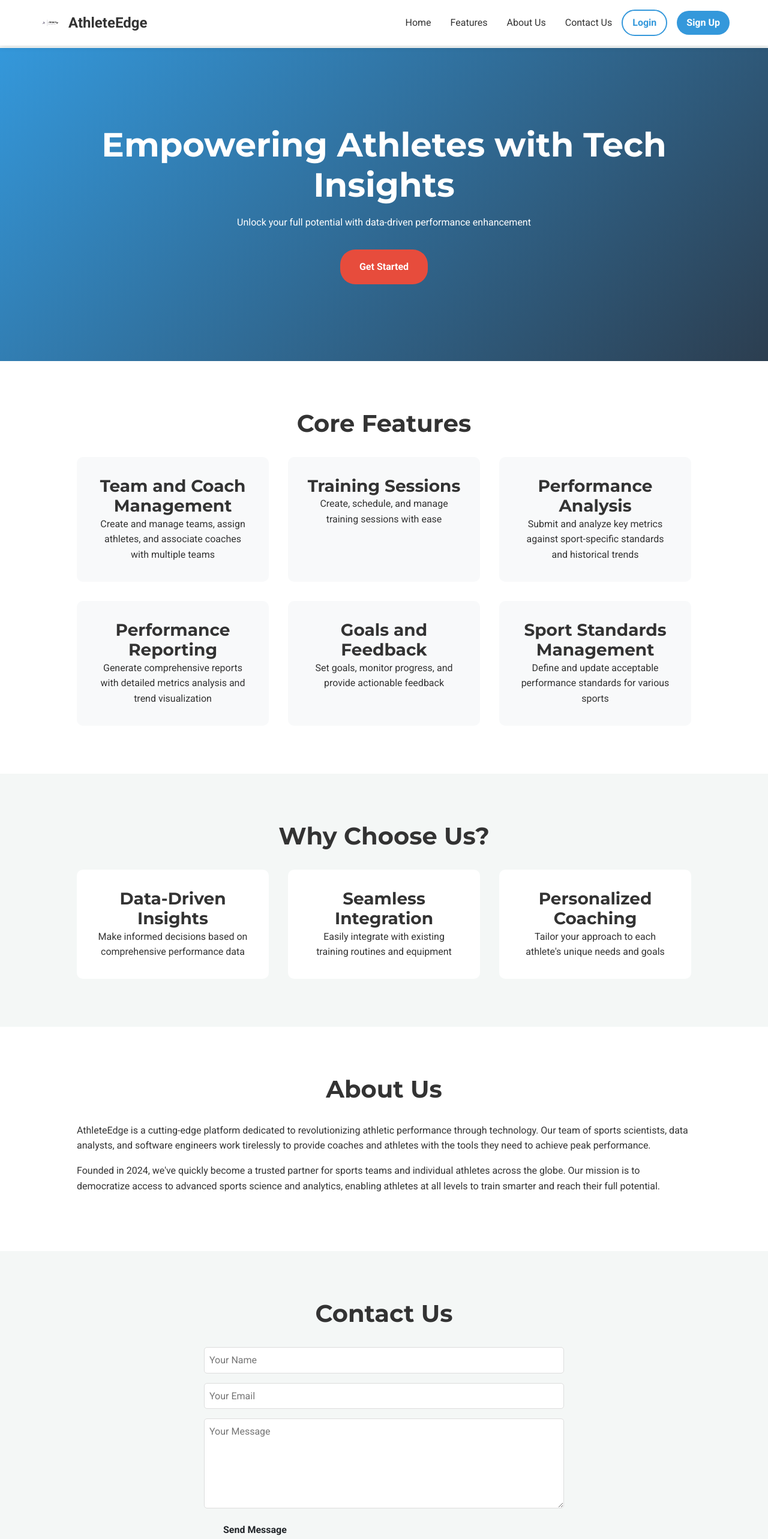
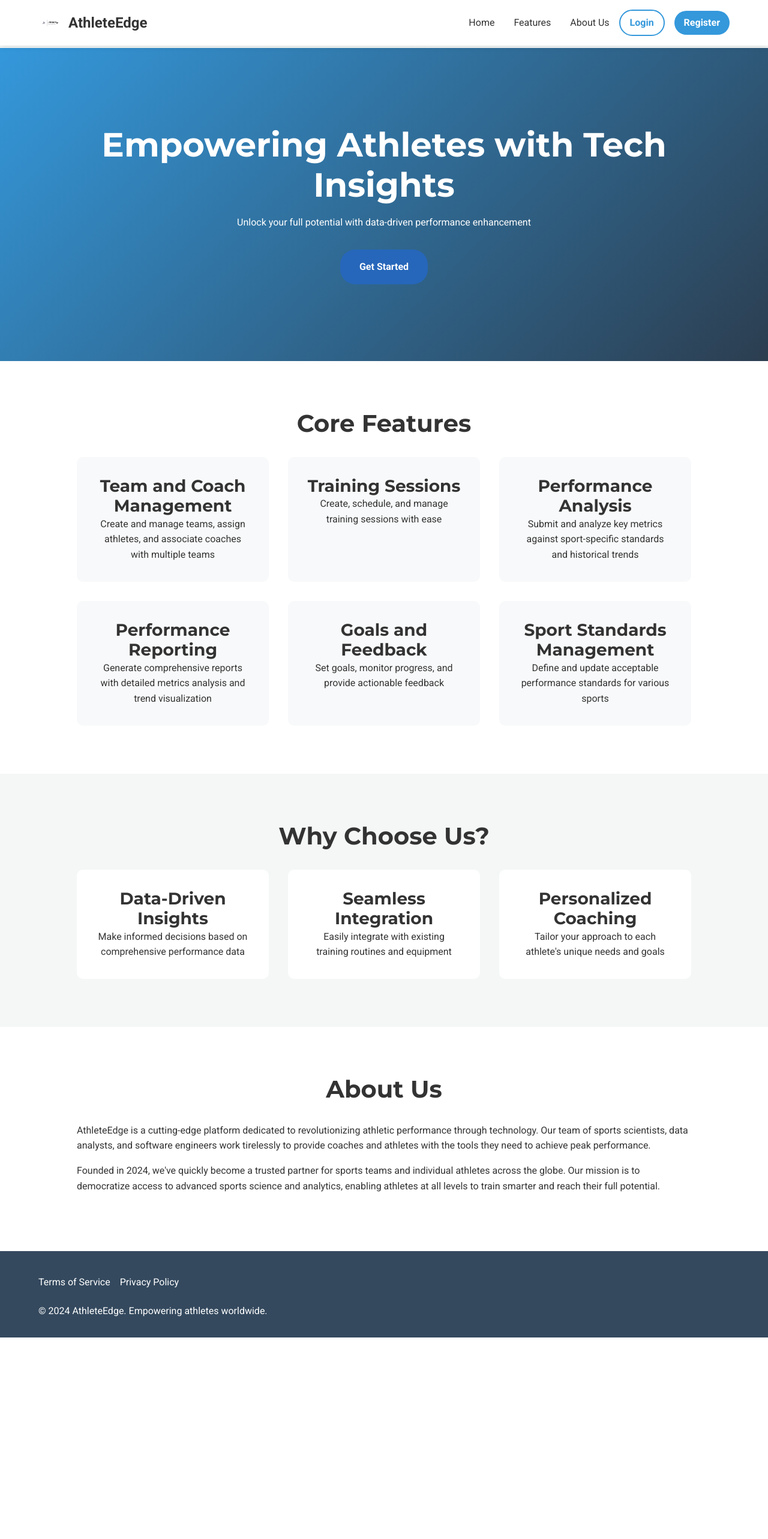
Before and after one commit to Aleenaj33/capstone, an Angular app in the folder frontend/: page /home in a window 1280 px wide. Shown: the top 2566 px of the page at 60% size. After the commit the page ends 2230 px from the top, so only its background shows below. Built offline with nearby package versions, Linux system fonts and the light colour scheme.

Commit message:
Updated home page

```diff
--- a/frontend/src/app/components/dashboard/dashboard.component.css
+++ b/frontend/src/app/components/dashboard/dashboard.component.css
@@ -331,7 +331,7 @@
   width: 150px;
   height: 150px;
   margin: 0 auto;
-  background: #fff;
+  background: linear-gradient(135deg, #3498db, #2c3e50);
   border-radius: 50%;
   display: flex;
   align-items: center;
@@ -465,7 +465,7 @@
   width: 150px;
   height: 150px;
   margin: 0 auto;
-  background: #fff;
+  background: linear-gradient(135deg, #3498db, #2c3e50);
   border-radius: 50%;
   display: flex;
   align-items: center;
@@ -475,7 +475,7 @@
 
 .team-avatar i {
   font-size: 80px;
-  color: white;
+  color: #ffffff;
 }
 
 .team-title {
@@ -642,7 +642,7 @@
 }
 
 .section-header {
-  background: linear-gradient(135deg, #3f51b5 0%, #5c6bc0 100%);
+  background: linear-gradient(180deg, #2c3e50 0%, #3498db 100%) !important;
   padding: 1.5rem;
   border-radius: 8px 8px 0 0;
   color: white;
--- a/frontend/src/app/components/dashboard/dashboard.component.html
+++ b/frontend/src/app/components/dashboard/dashboard.component.html
@@ -399,7 +399,7 @@
           class="btn btn-outline-primary"
           (click)="setSelectedReportOption('teamAverageReports'); $event.preventDefault()"
         >
-          Team Average Performance Report
+          Team Performance Report
         </button>
       </div>
 
--- a/frontend/src/app/components/dashboard/dashboard.component.ts
+++ b/frontend/src/app/components/dashboard/dashboard.component.ts
@@ -15,7 +15,8 @@ import { AuthService } from 'src/app/services/auth.service';
   styleUrls: ['./dashboard.component.css']
 })
 export class DashboardComponent implements OnInit {
-  playerId!: number ;
+  playerId=1
+  //playerId!: number ;
   player: any = {};
   teamMembers: Player[] = [];
   trainingSessions: TrainingSession[] = [];
--- a/frontend/src/app/components/home/home.component.css
+++ b/frontend/src/app/components/home/home.component.css
@@ -113,7 +113,7 @@ main {
 .cta-button {
   display: inline-block;
   padding: 1rem 2rem;
-  background-color: #e74c3c;
+  background-color: #2667bb;
   color: #fff;
   text-decoration: none;
   border-radius: 25px;
@@ -123,7 +123,7 @@ main {
 }
 
 .cta-button:hover {
-  background-color: #c0392b;
+  background-color: #040733;
   transform: translateY(-2px);
   box-shadow: 0 4px 6px rgba(0,0,0,0.1);
 }
--- a/frontend/src/app/components/home/home.component.html
+++ b/frontend/src/app/components/home/home.component.html
@@ -16,12 +16,11 @@
       AthleteEdge
     </div>
     <nav>
-      <a href="#hero">Home</a>
-      <a href="#features">Features</a>
-      <a href="#about">About Us</a>
-      <a href="#contact">Contact Us</a>
-      <button class="btn login" [routerLink]="'/login'">Login</button>
-      <button class="btn register" [routerLink]="'/register'">Sign Up</button>
+      <a href="#hero" (click)="scrollToSection($event, 'hero')">Home</a>
+      <a href="#features" (click)="scrollToSection($event, 'features')">Features</a>
+      <a href="#about" (click)="scrollToSection($event, 'about')">About Us</a>
+      <button class="btn login" routerLink="/login">Login</button>
+      <button class="btn register" routerLink="/register">Register</button>
     </nav>
 
   </header>
@@ -96,15 +95,6 @@
 
 
 
-    <section id="contact">
-      <h2>Contact Us</h2>
-      <form id="contact-form">
-        <input type="text" name="name" placeholder="Your Name" required>
-        <input type="email" name="email" placeholder="Your Email" required>
-        <textarea name="message" placeholder="Your Message" required></textarea>
-        <button type="submit" class="btn">Send Message</button>
-      </form>
-    </section>
   </main>
 
   <footer>
@@ -125,22 +115,3 @@
   <script src="script.js"></script>
 </body>
 </html>
-
-
-
-
-
-
-
-
-
-
-<!--
-<div class="home-container">
-   Add this auth buttons section at the top -->
-  <!-- <div class="auth-buttons">
-    <a routerLink="/login" class="auth-btn login-btn">Login</a>
-    <a routerLink="/register" class="auth-btn register-btn">Register</a>
-  </div>
-
-    -->
--- a/frontend/src/app/components/home/home.component.ts
+++ b/frontend/src/app/components/home/home.component.ts
@@ -6,5 +6,11 @@ import { Component } from '@angular/core';
   styleUrls: ['./home.component.css']
 })
 export class HomeComponent {
-
+  scrollToSection(event: Event, sectionId: string): void {
+    event.preventDefault();
+    const element = document.getElementById(sectionId);
+    if (element) {
+      element.scrollIntoView({ behavior: 'smooth' });
+    }
+  }
 }
--- a/frontend/src/app/services/player.service.ts
+++ b/frontend/src/app/services/player.service.ts
@@ -76,8 +76,6 @@ export class PlayerService {
   getPlayerId(email: string):Observable<number>{
     return this.http.get<number>('${this.apiUrl}/playerid-by-email?email=${email}`')
   }
-  //
-  //
-  //
+
 
   }
```
